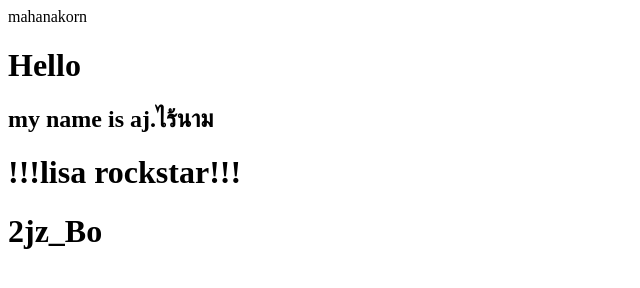
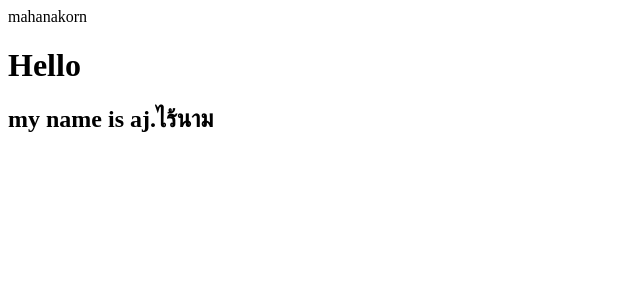
Before and after one commit to MaLawJaa/Lab2_1, a plain HTML site: page index.html in a window 1280 px wide. Shown: the whole page, without its empty margins (0-640 px from the left). Drawn offline with Linux system fonts and the light colour scheme.

Commit message:
Update index.html

```diff
--- a/index.html
+++ b/index.html
@@ -4,7 +4,6 @@
         <h1>Hello</h1>
         <h2>my name is aj.ไร้นาม</h2>
 
-        <h1>!!!lisa rockstar!!!</h1>
-        <h1>2jz_Bo</h1>
+
     </body>
 </html>
```
